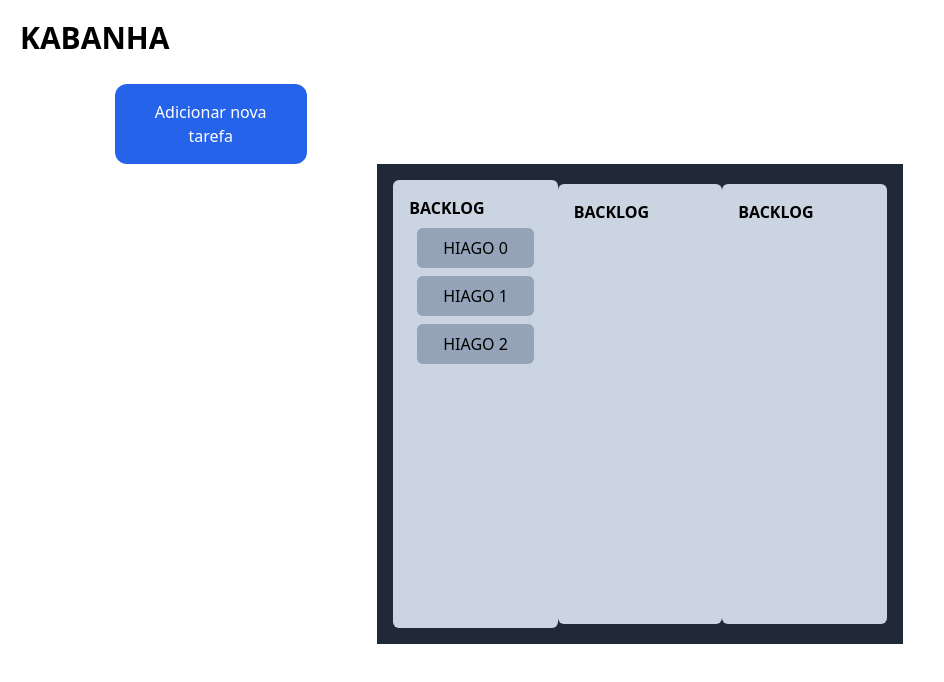
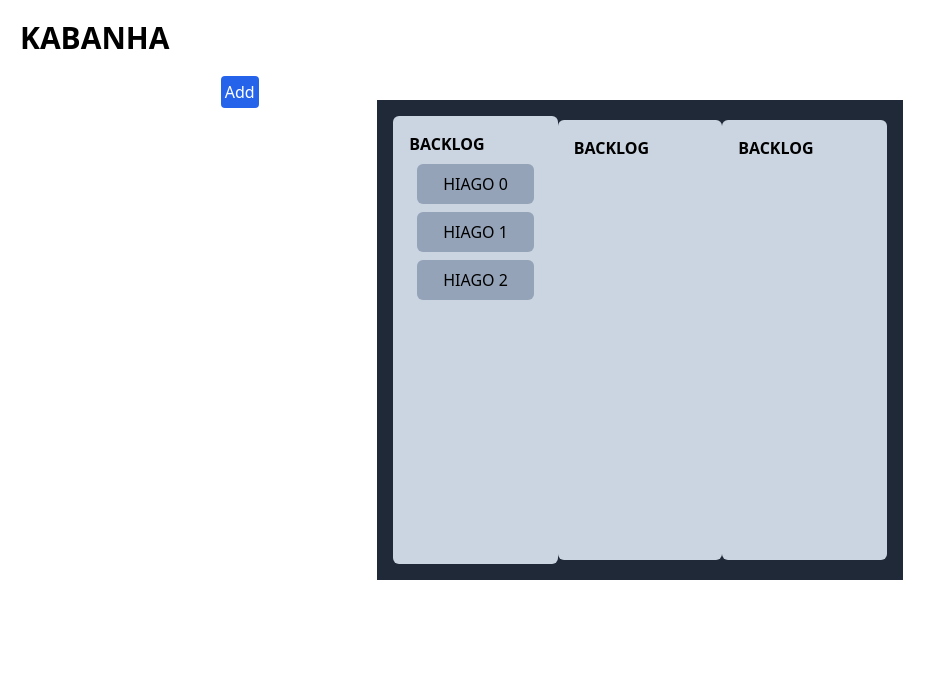
Before and after one commit to HiagoScierry/kabanha, a Vue app: page / in a window 1280 px wide. Shown: the top 682 px of the page, without its empty margins (0-944 px from the left). Built offline with nearby package versions, Linux system fonts and the light colour scheme.

Commit message:
add item

```diff
--- a/src/views/index.vue
+++ b/src/views/index.vue
@@ -1,16 +1,20 @@
 <template>
   <div class="w-screen h-screen">
     <div class="w-10/12 p-2 flex justify-center text-center flex-col m-auto">
-      <div
-        class="w-48 text-base bg-blue-600 hover:bg-blue-800 p-4 rounded-xl text-white"
-      >
-        Adicionar nova tarefa
+      <div class="w-36 h-4 flex justify-between items-center">
+        <input class="w-20" type="text" name="" id="" v-model="newTask" />
+        <div
+          class="bg-blue-600 hover:bg-blue-800 p-1 rounded text-white"
+          v-on:click="add()"
+        >
+          Add
+        </div>
       </div>
 
       <div
         class="flex justify-evenly items-center w-1/2 h-auto p-4 m-auto bg-gray-800"
       >
-        <div class="w-60  p-4 bg-slate-300 rounded-md">
+        <div class="w-60 p-4 bg-slate-300 rounded-md">
           <h4 class="font-bold uppercase text-start">backlog</h4>
           <draggable
             class="h-96"
@@ -27,7 +31,7 @@
           </draggable>
         </div>
 
-        <div class="w-60  p-4 bg-slate-300 rounded-md">
+        <div class="w-60 p-4 bg-slate-300 rounded-md">
           <h4 class="font-bold uppercase text-start">backlog</h4>
           <draggable
             class="h-96"
@@ -44,7 +48,7 @@
           </draggable>
         </div>
 
-        <div class="w-60  p-4 bg-slate-300 rounded-md">
+        <div class="w-60 p-4 bg-slate-300 rounded-md">
           <h4 class="font-bold uppercase text-start">backlog</h4>
           <draggable
             class="h-96"
@@ -101,7 +105,7 @@ export default {
   methods: {
     //add new tasks method
     add: function () {
-      if (this.newTask) {
+      if (this.newTask.length > 0) {
         this.arrBackLog.push({ name: this.newTask });
         this.newTask = '';
       }
```
